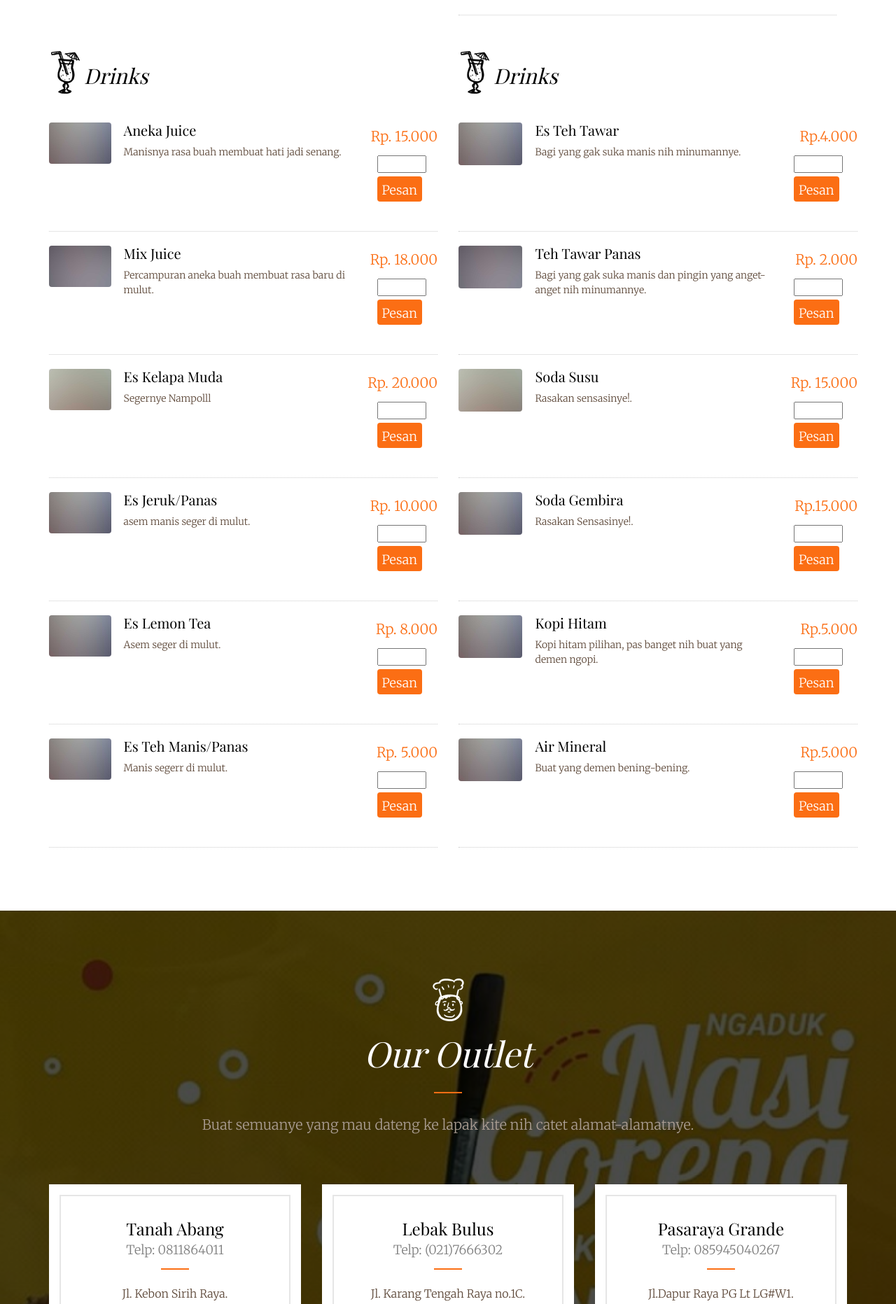
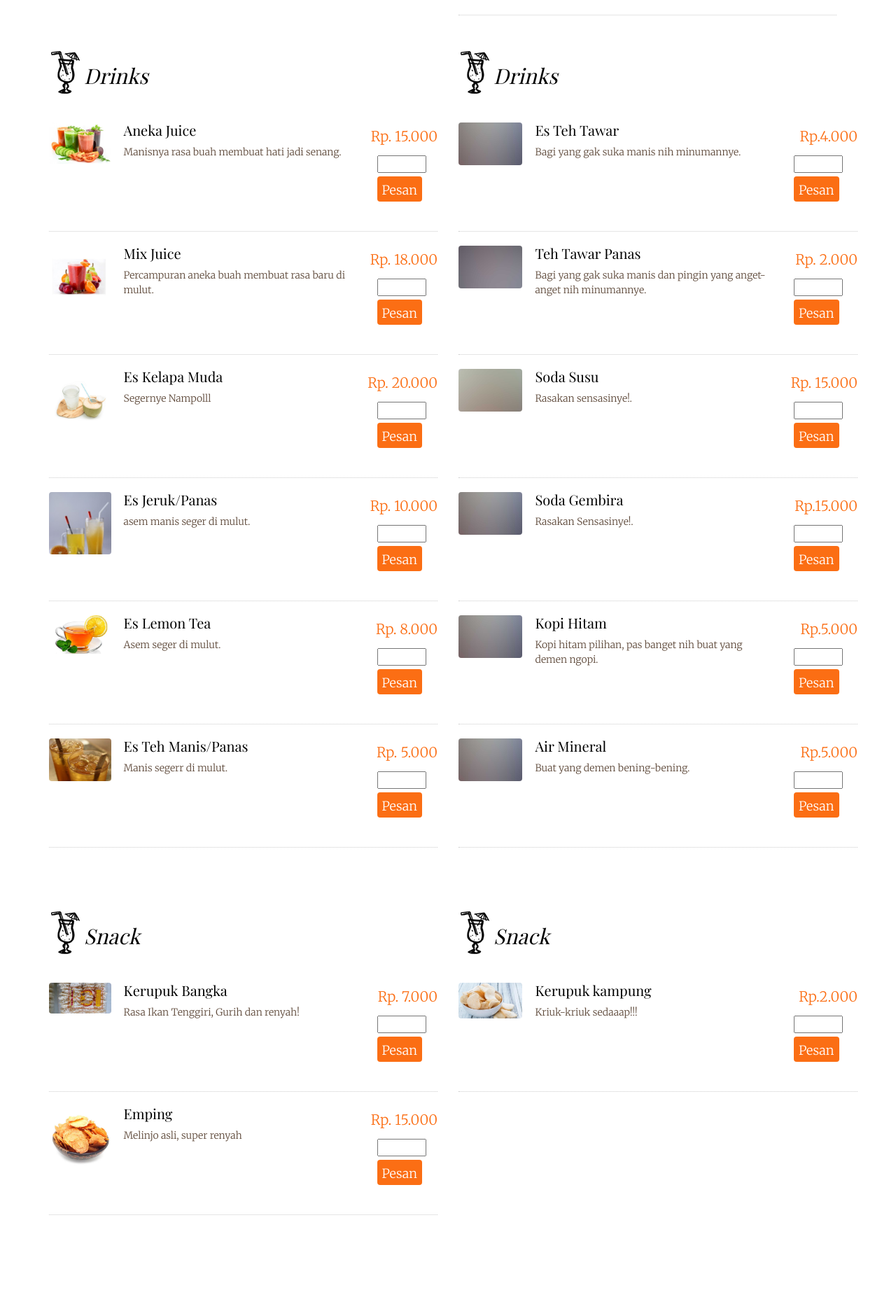
Before and after one commit to cerohawke88/NasgorKebonSirih, a PHP site: page /home.php in a window 1280 px wide. Shown: the part 2584-4447 px from the top of the page at 70% size. Run offline with PHP 8.4, Linux system fonts and the light colour scheme; a user stored in the database is signed in; data comes from the database, SQL or seed files in the repository; some web fonts are replaced.

Commit message:
snack menu, gambar drink

```diff
--- a/home.php
+++ b/home.php
@@ -427,7 +427,7 @@ include('cek-login.php');
 										<li>
 											<div class="fh5co-food-desc">
 												<figure>
-													<img src="images/res_img_5.jpg" class="img-responsive" alt="Free HTML5 Templates by FREEHTML5.co">
+													<img src="images/drink1.jpg" class="img-responsive" alt="Free HTML5 Templates by FREEHTML5.co">
 												</figure>
 												<div>
 													<h3>Aneka Juice</h3>
@@ -450,7 +450,7 @@ include('cek-login.php');
 										<li>
 											<div class="fh5co-food-desc">
 												<figure>
-													<img src="images/res_img_6.jpg" class="img-responsive" alt="Free HTML5 Templates by FREEHTML5.co">
+													<img src="images/drink2.jpg" class="img-responsive" alt="Free HTML5 Templates by FREEHTML5.co">
 												</figure>
 												<div>
 													<h3>Mix Juice</h3>
@@ -473,7 +473,7 @@ include('cek-login.php');
 										<li>
 											<div class="fh5co-food-desc">
 												<figure>
-													<img src="images/res_img_7.jpg" class="img-responsive" alt="Free HTML5 Templates by FREEHTML5.co">
+													<img src="images/drink3.jpg" class="img-responsive" alt="Free HTML5 Templates by FREEHTML5.co">
 												</figure>
 												<div>
 													<h3>Es Kelapa Muda</h3>
@@ -496,7 +496,7 @@ include('cek-login.php');
 										<li>
 											<div class="fh5co-food-desc">
 												<figure>
-													<img src="images/res_img_5.jpg" class="img-responsive" alt="Free HTML5 Templates by FREEHTML5.co">
+													<img src="images/drink4.jpg" class="img-responsive" alt="Free HTML5 Templates by FREEHTML5.co">
 												</figure>
 												<div>
 													<h3>Es Jeruk/Panas</h3>
@@ -519,7 +519,7 @@ include('cek-login.php');
 										<li>
 											<div class="fh5co-food-desc">
 												<figure>
-													<img src="images/res_img_5.jpg" class="img-responsive" alt="Free HTML5 Templates by FREEHTML5.co">
+													<img src="images/drink5.jpg" class="img-responsive" alt="Free HTML5 Templates by FREEHTML5.co">
 												</figure>
 												<div>
 													<h3>Es Lemon Tea</h3>
@@ -542,7 +542,7 @@ include('cek-login.php');
 										<li>
 											<div class="fh5co-food-desc">
 												<figure>
-													<img src="images/res_img_5.jpg" class="img-responsive" alt="Free HTML5 Templates by FREEHTML5.co">
+													<img src="images/drink6.jpg" class="img-responsive" alt="Free HTML5 Templates by FREEHTML5.co">
 												</figure>
 												<div>
 													<h3>Es Teh Manis/Panas</h3>
@@ -713,6 +713,96 @@ include('cek-login.php');
 								</div>
 							</div>
 						</div>
+
+						<div class="row row-center">
+							<div class="col-md-6">
+								<div class="fh5co-food-menu to-animate-2">
+									<h2 class="fh5co-drinks">Snack</h2>
+									<ul>
+										<li>
+											<div class="fh5co-food-desc">
+												<figure>
+													<img src="images/snack1.jpg" class="img-responsive" alt="kerupukB">
+												</figure>
+												<div>
+													<h3>Kerupuk Bangka</h3>
+													<p>Rasa Ikan Tenggiri, Gurih dan renyah!</p>
+												</div>
+											</div>
+											<div class="fh5co-food-pricing">
+												Rp. 7.000
+											</div>
+											<form class="form-inline" method="post" style="border: none; margin-right: -60px;">
+													<div class="form-group">
+														<input type="number" name="quantity" min="1">
+													</div>
+
+													<div class="form-group">
+														<button type="submit" class="btnPesan">Pesan</button>
+													</div>
+												</form>
+										</li>
+										<li>
+											<div class="fh5co-food-desc">
+												<figure>
+													<img src="images/snack2.jpg" class="img-responsive" alt="emping">
+												</figure>
+												<div>
+													<h3>Emping</h3>
+													<p>Melinjo asli, super renyah</p>
+												</div>
+											</div>
+											<div class="fh5co-food-pricing">
+												Rp. 15.000
+											</div>
+											<form class="form-inline" method="post" style="border: none; margin-right: -60px;">
+													<div class="form-group">
+														<input type="number" name="quantity" min="1">
+													</div>
+
+													<div class="form-group">
+														<button type="submit" class="btnPesan">Pesan</button>
+													</div>
+												</form>
+										</li>
+									</ul>
+								</div>
+							</div>
+							<div class="row row-padded">
+								<div class="col-md-6">
+									<div class="fh5co-food-menu to-animate-2">
+										<h2 class="fh5co-drinks">Snack</h2>
+										<ul>
+											<li>
+												<div class="fh5co-food-desc">
+													<figure>
+														<img src="images/snack3.jpg" class="img-responsive" alt="kerupukK">
+													</figure>
+													<div>
+														<h3>Kerupuk kampung</h3>
+														<p>Kriuk-kriuk sedaaap!!!</p>
+													</div>
+												</div>
+												<div class="fh5co-food-pricing">
+													Rp.2.000
+												</div>
+												<form class="form-inline" method="post" style="border: none; margin-right: -60px;">
+													<div class="form-group">
+														<input type="number" name="quantity" min="1">
+													</div>
+
+													<div class="form-group">
+														<button type="submit" class="btnPesan">Pesan</button>
+													</div>
+												</form>
+											</li>
+										</ul>
+									</div>
+								</div>
+							</div>
+						</div>
+				</div>
+
 			</div>
 
 		<div id="fh5co-events" data-section="events" style="background-image: url(images/slide_2.jpg);" data-stellar-background-ratio="0.5">
```
